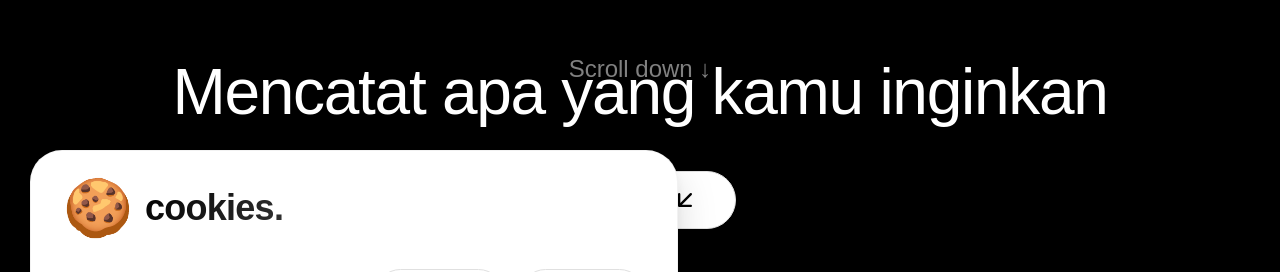
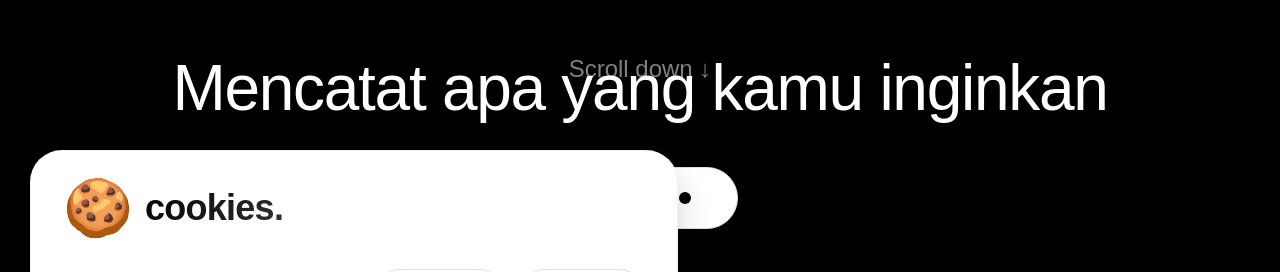
Before and after one commit to vinividivicilala/lolo, a Next.js app in the folder faq/: page / in a window 1280 px wide. Shown: the part 331-603 px from the top of the page. Built offline with nearby package versions, Linux system fonts and the light colour scheme.

Commit message:
Update page.tsx

```diff
--- a/faq/app/page.tsx
+++ b/faq/app/page.tsx
@@ -163,7 +163,7 @@ export default function HomePage(): React.JSX.Element {
           will-change: transform;
         }
 
-        /* Hover effect untuk contact button - style sama dengan tombol cookie */
+        /* Hover effect untuk contact button */
         .contact-btn-effect {
           position: relative;
           isolation: isolate;
@@ -191,13 +191,26 @@ export default function HomePage(): React.JSX.Element {
           color: white !important;
         }
 
-        .contact-btn-effect:hover .contact-svg {
-          stroke: black !important;
-          transform: rotate(0deg) !important;
+        /* Sembunyikan titik bulat saat hover */
+        .contact-btn-effect:hover .dot-white {
+          opacity: 0 !important;
+          transform: scale(0) !important;
         }
 
-        .contact-svg {
-          transition: stroke 0.3s ease, transform 0.3s ease;
+        /* Tampilkan panah saat hover */
+        .contact-btn-effect:hover .arrow-svg-black {
+          opacity: 1 !important;
+          transform: rotate(0deg) scale(1) !important;
+        }
+
+        /* Animasi untuk titik bulat */
+        .dot-white {
+          transition: opacity 0.3s ease, transform 0.3s ease;
+        }
+
+        /* Animasi untuk panah */
+        .arrow-svg-black {
+          transition: opacity 0.3s ease, transform 0.3s ease;
         }
       `}</style>
 
@@ -259,7 +272,7 @@ export default function HomePage(): React.JSX.Element {
                   Mencatat apa yang kamu inginkan
                 </div>
 
-                {/* Tombol Contact dengan gaya yang sama seperti tombol Accept/Cookie + South West Arrow */}
+                {/* Tombol Contact dengan titik bulat putih besar, hover jadi panah hitam */}
                 <button
                   ref={contactBtnRef}
                   onClick={handleContact}
@@ -286,27 +299,53 @@ export default function HomePage(): React.JSX.Element {
                   }}
                 >
                   <span>Contact</span>
-                  {/* South West Arrow SVG - besar */}
+
+                  {/* Container untuk titik dan panah */}
+                  <div style={{
+                    position: 'relative',
+                    width: '32px',
+                    height: '32px',
+                    display: 'flex',
+                    alignItems: 'center',
+                    justifyContent: 'center'
+                  }}>
+                    {/* Titik bulat putih besar (awal) */}
+                    <div className="dot-white" style={{
+                      width: '12px',
+                      height: '12px',
+                      borderRadius: '50%',
+                      backgroundColor: '#000000',
+                      opacity: 1,
+                      transform: 'scale(1)',
+                      transition: 'opacity 0.3s ease, transform 0.3s ease',
+                      position: 'absolute'
+                    }}></div>
+
+                    {/* Panah SVG South West Arrow hitam (saat hover) */}
                     <svg
-                    className="contact-svg"
+                      className="arrow-svg-black"
                       width="28"
                       height="28"
                       viewBox="0 0 24 24"
                       fill="none"
                       xmlns="http://www.w3.org/2000/svg"
                       style={{
-                      transition: 'stroke 0.3s ease, transform 0.3s ease',
+                        position: 'absolute',
+                        opacity: 0,
+                        transform: 'scale(0.8)',
+                        transition: 'opacity 0.3s ease, transform 0.3s ease',
                         stroke: '#000000'
                       }}
                     >
                       <path
                         d="M17 7L7 17M7 17H17M7 17V7"
-                      stroke="currentColor"
-                      strokeWidth="2"
+                        stroke="#000000"
+                        strokeWidth="2.5"
                         strokeLinecap="round"
                         strokeLinejoin="round"
                       />
                     </svg>
+                  </div>
                 </button>
               </div>
             </div>
```
Lines whose indentation alone changed are shown as unchanged.
